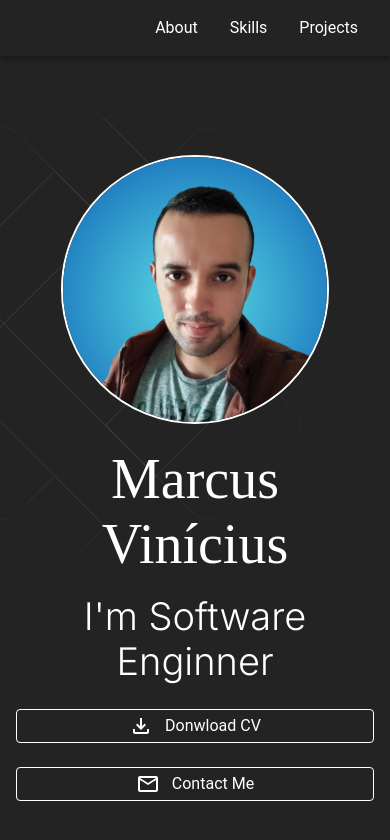
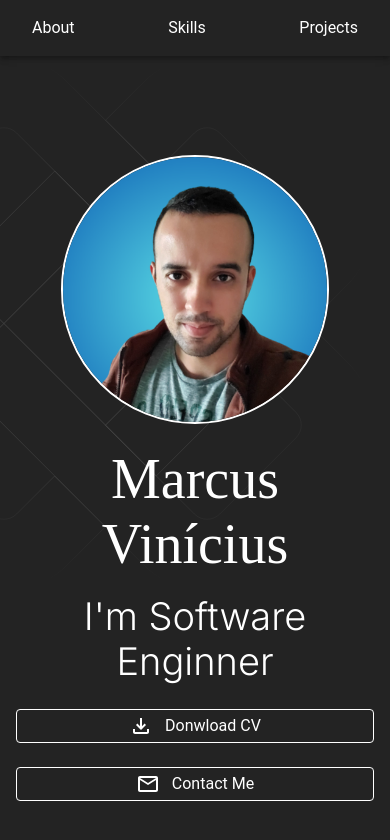
Before and after one commit to MarcusVNT/my-portfolio, a React (Vite) app: page / in a window 390 px wide. Shown: the top 840 px of the page. Built offline with nearby package versions, Linux system fonts and the light colour scheme; a web font is replaced by a local one.

Commit message:
style: JustifyContent when the screen is xs.

```diff
--- a/src/components/Header.tsx
+++ b/src/components/Header.tsx
@@ -1,9 +1,19 @@
-import { AppBar, MenuItem, Toolbar, styled } from "@mui/material";
+import { useTheme } from "@mui/material/styles";
+import {
+  AppBar,
+  MenuItem,
+  Toolbar,
+  styled,
+  useMediaQuery,
+} from "@mui/material";
 
 const Header = () => {
-  const StyledToolBar = styled(Toolbar)(({ theme }) => ({
+  const theme = useTheme();
+  const isXs = useMediaQuery(theme.breakpoints.down(600));
+
+  const StyledToolBar = styled(Toolbar)(({}) => ({
     display: "flex",
-    justifyContent: "end",
+    justifyContent: isXs ? "space-between" : "end",
   }));
 
   return (
```
